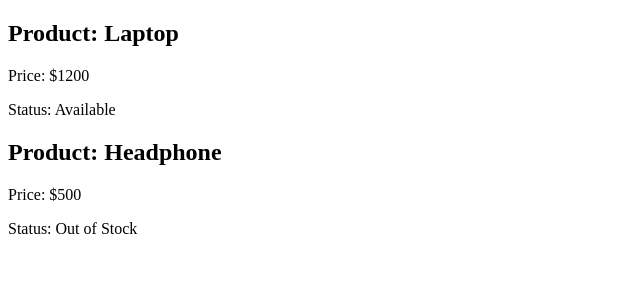
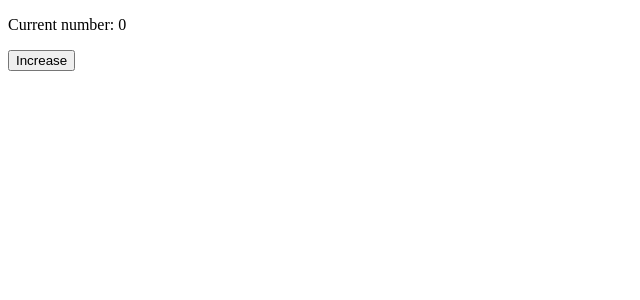
Before and after one commit to mehdijeyranii/React-props, a React (Vite) app: page / in a window 1280 px wide. Shown: the top 300 px of the page, without its empty margins (0-640 px from the left). Built offline with nearby package versions, Linux system fonts and the light colour scheme.

Commit message:
Add a counter component using useState

```diff
--- a/src/App.tsx
+++ b/src/App.tsx
@@ -1,17 +1,12 @@
-interface Props {
-  title: string;
-  price: number;
-  inStock: boolean;
-}
+import { useState } from "react";
 
-const ProductCard = (props: Props) => {
-  const { title, price, inStock } = props;
+const Counter = () => {
+  const [count, setCount] = useState(0);
 
   return (
     <div>
-      <h2>Product: {title}</h2>
-      <p>Price: ${price}</p>
-      <p>Status: {inStock ? "Available" : "Out of Stock"}</p>
+      <p>Current number: {count}</p>
+      <button onClick={() => setCount(count + 1)}>Increase</button>
     </div>
   );
 };
@@ -19,8 +14,7 @@
 const App = () => {
   return (
     <div>
-      <ProductCard title="Laptop" price={1200} inStock={true} />
-      <ProductCard title="Headphone" price={500} inStock={false} />
+      <Counter />
     </div>
   );
 };
```
